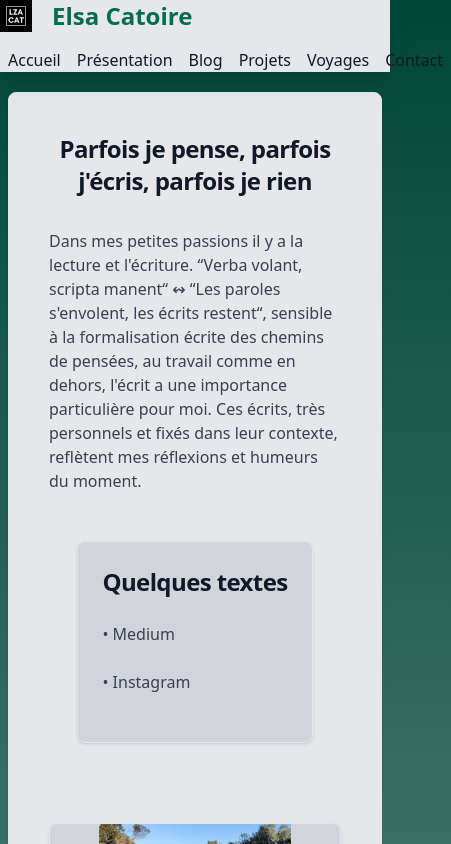
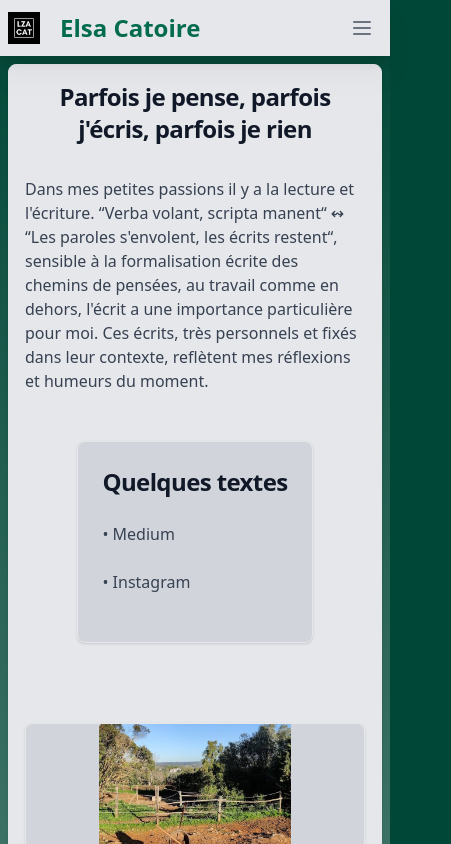
Before and after one commit to elsacatoire/blog-next, a Next.js app: page /posts in a window 390 px wide. Shown: the top 844 px of the page, 451 px wide, since content can reach past the window. Built offline with nearby package versions, Linux system fonts and the light colour scheme.

Commit message:
Refacto navbar responsivity + layout (#35)
* navbar is responsive

* fix layout

```diff
--- a/app/components/Navbar.tsx
+++ b/app/components/Navbar.tsx
@@ -1,5 +1,8 @@
+"use client";
+
 import Image from "next/image";
 import Link from "next/link";
+import { useState } from "react";
 
 const navbarItems = [
 	{ href: "/", label: "Accueil" },
@@ -11,9 +14,16 @@ const navbarItems = [
 ];
 
 export default function Navbar() {
+	const [isMenuOpen, setIsMenuOpen] = useState(false);
+
+	const toggleMenu = () => {
+		setIsMenuOpen((prev) => !prev);
+	};
+
 	return (
-		<nav className="bg-gray-200 border-gray-200 dark:bg-gray-900 md:p-2 sticky top-0 drop-shadow-xl z-10">
+		<nav className="bg-gray-200 border-gray-200 dark:bg-gray-900 p-2 sticky top-0 drop-shadow-xl z-10">
 			<div className="max-w-screen-xl flex flex-wrap items-center justify-between mx-auto md:p-4">
+				{/* Logo */}
 				<Link href="/" className="flex items-center">
 					<Image
 						src="/images/logo.png"
@@ -27,13 +37,56 @@ export default function Navbar() {
 					</span>
 				</Link>
 
-				<div className="w-full md:block md:w-auto" id="navbar-default">
-					<ul className="md:font-medium flex md:p-4 mt-4 rounded-lg bg-gray-200 flex-row md:space-x-8 md:mt-0 md:border-0 md:bg-gray-200 dark:bg-gray-800 md:dark:bg-gray-900 dark:border-gray-700">
+				{/* Mobile Menu Button */}
+				<button
+					type="button"
+					onClick={toggleMenu}
+					className="md:hidden inline-flex items-center p-2 w-10 h-10 text-gray-500 dark:text-white hover:text-green-700 hover:bg-gray-100 dark:hover:bg-gray-800 rounded-md focus:outline-none focus:ring-2 focus:ring-offset-2 focus:ring-green-700"
+				>
+					<span className="sr-only">Open main menu</span>
+					<svg
+						className={`w-6 h-6 ${isMenuOpen ? "hidden" : "block"}`}
+						fill="none"
+						stroke="currentColor"
+						viewBox="0 0 24 24"
+						xmlns="http://www.w3.org/2000/svg"
+					>
+						<title>Menu hamburger</title>
+						<path
+							strokeLinecap="round"
+							strokeLinejoin="round"
+							strokeWidth="2"
+							d="M4 6h16M4 12h16M4 18h16"
+						/>
+					</svg>
+					<svg
+						className={`w-6 h-6 ${isMenuOpen ? "block" : "hidden"}`}
+						fill="none"
+						stroke="currentColor"
+						viewBox="0 0 24 24"
+						xmlns="http://www.w3.org/2000/svg"
+					>
+						<title>Fermer le menu</title>
+						<path
+							strokeLinecap="round"
+							strokeLinejoin="round"
+							strokeWidth="2"
+							d="M6 18L18 6M6 6l12 12"
+						/>
+					</svg>
+				</button>
+				<div
+					className={`w-full md:block md:w-auto ${
+						isMenuOpen ? "block" : "hidden"
+					}`}
+				>
+					<ul className="font-medium flex flex-col p-4 mt-4 rounded-lg bg-gray-200 md:flex-row md:space-x-8 md:mt-0 md:border-0 md:bg-gray-200 dark:bg-gray-800 md:dark:bg-gray-900 dark:border-gray-700">
 						{navbarItems.map((item) => (
 							<li key={item.href}>
 								<Link
 									href={item.href}
-									className="block md:py-2 md:pl-3 px-2 text-gray-900 rounded hover:bg-gray-100 md:hover:bg-transparent md:border-0 md:hover:text-green-700 md:p-0 dark:text-white md:dark:hover:text-blue-500 dark:hover:bg-gray-700 dark:hover:text-white md:dark:hover:bg-transparent"
+									className="block py-2 pl-3 pr-4 text-gray-900 rounded hover:bg-gray-100 md:hover:bg-transparent md:border-0 md:hover:text-green-700 md:p-0 dark:text-white md:dark:hover:text-blue-500 dark:hover:bg-gray-700 dark:hover:text-white md:dark:hover:bg-transparent"
+									onClick={() => setIsMenuOpen(false)}
 								>
 									{item.label}
 								</Link>
--- a/app/contact/page.tsx
+++ b/app/contact/page.tsx
@@ -3,8 +3,7 @@ import Link from "next/link";
 
 export default function Contact() {
 	return (
-		<main>
-			<div className="text-base text-left block md:p-10 text-gray-900 bg-gray-200 border border-gray-200 rounded-lg shadow  dark:bg-gray-800 dark:border-gray-700 dark:hover:bg-gray-700">
+		<div className="">
 			<div className="flex flex-col-reverse md:flex-row md:space-x-8 items-start">
 				<div className="md:w-2/3 md:order-2 m-1 md:ml-5">
 					<h5 className="text-center md:px-10 md:mb-2 md:text-2xl font-bold tracking-tight text-gray-900 dark:text-white">
@@ -13,8 +12,8 @@ export default function Contact() {
 					</h5>
 					<h3 className="text-center text-green-700 md:px-20 md:mb-2 md:text-3l tracking-tight dark:text-white">
 						*Elsa is also available in English. I am used to live and work
-							abroad. Willing to move in another country and/or be remote for
-							the right project. So let&rsquo;s talk about your projetcts !
+						abroad. Willing to move in another country and/or be remote for the
+						right project. So let&rsquo;s talk about your projetcts !
 					</h3>
 					<br />
 					<p className="font-normal text-gray-700 dark:text-gray-400" />
@@ -136,6 +135,5 @@ export default function Contact() {
 				</div>
 			</div>
 		</div>
-		</main>
 	);
 }
--- a/app/layout.tsx
+++ b/app/layout.tsx
@@ -1,10 +1,7 @@
 import "./globals.css";
 import type { Metadata } from "next";
-import { Inter } from "next/font/google";
 import Footer from "./components/Footer";
 import Navbar from "./components/Navbar";
-
-const inter = Inter({ subsets: ["latin"] });
 
 export const metadata: Metadata = {
 	title: "Elsa Catoire",
@@ -20,8 +17,10 @@ export default function RootLayout({
 		<html lang="en">
 			<body className="bg-green-900 dark:bg-slate-700 text-gray-200">
 				<Navbar />
-				<main className="py-5 mx-2 md:px-5 md:py-5 md:mx-auto md:max-w-screen-lg">
-					{children}
+				<main className="p-2 md:px-5 md:py-5 md:mx-auto md:max-w-screen-lg">
+					<div className="p-4 md:p-10 text-gray-900 bg-gray-200 border border-gray-200 rounded-lg shadow dark:bg-gray-800 dark:border-gray-700 dark:hover:bg-gray-700">
+						{children}
+					</div>
 				</main>
 				<Footer />
 			</body>
--- a/app/page.tsx
+++ b/app/page.tsx
@@ -39,11 +39,11 @@ const othersCardContent = {
 
 export default function Home() {
 	return (
-		<div className="flex flex-col gap-4 text-left block pr-3 md:p-10 text-gray-900 bg-gray-200 border border-gray-200 rounded-lg shadow dark:bg-gray-800 dark:border-gray-700">
-			<h1 className="font-bold text-2xl text-green-700">
-				Elsa — Développeuse Fullstack/Frontend
+		<div className="flex flex-col gap-2">
+			<h1 className="font-bold text-xl md:text-2xl">
+				Elsa — Développeuse Fullstack / Frontend
 			</h1>
-			<div className="flex flex-col-reverse md:flex-row md:space-x-8 items-start">
+			<div className="flex flex-col-reverse gap-4 md:flex-row md:space-x-8 items-start">
 				<div className="flex flex-col gap-4 md:w-2/3 md:order-1">
 					<MarkdownLoader filePath="/content/hero.md" />
 					<CvPaths />
@@ -53,7 +53,7 @@ export default function Home() {
 					<MyProfilePic2 />
 				</div>
 			</div>
-			<div className="flex gap-6">
+			<div className="flex flex-col md:flex-row gap-6">
 				<div className="flex flex-col gap-6 flex-wrap justify-between">
 					{[frontendCardContent, backendCardContent, othersCardContent].map(
 						(content, index) => (
--- a/app/posts/page.tsx
+++ b/app/posts/page.tsx
@@ -3,8 +3,7 @@ import Posts from "../components/Posts";
 
 export default function PostsPage() {
 	return (
-		<main>
-			<div className="text-left block p-10 text-gray-900 bg-gray-200 border border-gray-200 rounded-lg shadow dark:bg-gray-800 dark:border-gray-700 dark:hover:bg-gray-700">
+		<div className="">
 			<div className="flex flex-col md:flex-row md:space-x-8 items-start">
 				<div className="md:w-2/3 md:order-1s mx-auto">
 					<h5 className="text-center mb-2 text-2xl font-bold tracking-tight text-gray-900 dark:text-white">
@@ -15,11 +14,11 @@ export default function PostsPage() {
 						<p className="font-normal text-base text-gray-700 dark:text-gray-400">
 							Dans mes petites passions il y a la lecture et l&apos;écriture.
 							&ldquo;Verba volant, scripta manent&ldquo; &#x21AD; &ldquo;Les
-								paroles s&apos;envolent, les écrits restent&ldquo;, sensible à
-								la formalisation écrite des chemins de pensées, au travail comme
-								en dehors, l&apos;écrit a une importance particulière pour moi.
-								Ces écrits, très personnels et fixés dans leur contexte,
-								reflètent mes réflexions et humeurs du moment.
+							paroles s&apos;envolent, les écrits restent&ldquo;, sensible à la
+							formalisation écrite des chemins de pensées, au travail comme en
+							dehors, l&apos;écrit a une importance particulière pour moi. Ces
+							écrits, très personnels et fixés dans leur contexte, reflètent mes
+							réflexions et humeurs du moment.
 						</p>
 						<p className="font-normal text-green-700 dark:text-gray-400">
 							<br />
@@ -60,6 +59,5 @@ export default function PostsPage() {
 				<Posts />
 			</div>
 		</div>
-		</main>
 	);
 }
--- a/app/presentation/page.tsx
+++ b/app/presentation/page.tsx
@@ -21,11 +21,10 @@ const diplomas = [
 
 export default function Présentation() {
 	return (
-		<main>
-			<div className="p-6 text-gray-900 bg-gray-200 border border-gray-200 rounded-lg shadow dark:bg-gray-800 dark:border-gray-700 dark:hover:bg-gray-700">
-				<div className="flex flex-wrap mt-5">
+		<div className="flex flex-col gap-2">
+			<div className="flex flex-wrap">
 				<div className="flex flex-col gap-4 md:w-2/3 md:order-1 md:pr-8 m-auto">
-						<h1 className="mb-2 text-2xl font-bold tracking-tight text-gray-900 dark:text-white">
+					<h1 className="mb-2 text-xl md:text-2xl font-bold tracking-tight text-gray-900 dark:text-white">
 						En savoir un petit peu plus sur moi
 					</h1>
 					<div>
@@ -46,6 +45,5 @@ export default function Présentation() {
 				</div>
 			</div>
 		</div>
-		</main>
 	);
 }
--- a/app/projets/page.tsx
+++ b/app/projets/page.tsx
@@ -4,8 +4,7 @@ import ProjectPosts from "../components/ProjectPosts";
 
 export default function Projects() {
 	return (
-		<main>
-			<div className="text-left block p-10 text-gray-900 bg-gray-200 border border-gray-200 rounded-lg shadow  dark:bg-gray-800 dark:border-gray-700 dark:hover:bg-gray-700">
+		<div className="">
 			<div className="flex flex-col-reverse md:flex-row md:space-x-8 items-start">
 				<div className="md:w-2/3 md:order-1 ml-5">
 					<h5 className="text-center mb-2 text-2xl font-bold tracking-tight text-gray-900 dark:text-white">
@@ -14,18 +13,17 @@ export default function Projects() {
 					<br />
 					<section className="text-left">
 						<p className="font-normal text-gray-700 dark:text-gray-400">
-								J&apos;apprends à coder tous les jours par une pratique
-								constante en école et sur mon temps libre. Chez Ada, encadré.e.s
-								par des dévs professionnels nous apprenons en itérations de deux
-								semaines : notions plus théoriques et travail de groupe. Nous
-								sommes incités à apprendre ensemble dans un esprit sain,
-								favorisant l&apos;entraide et la transmission plutôt que la
-								compétition.
+							J&apos;apprends à coder tous les jours par une pratique constante
+							en école et sur mon temps libre. Chez Ada, encadré.e.s par des
+							dévs professionnels nous apprenons en itérations de deux semaines
+							: notions plus théoriques et travail de groupe. Nous sommes
+							incités à apprendre ensemble dans un esprit sain, favorisant
+							l&apos;entraide et la transmission plutôt que la compétition.
 						</p>
 						<p className="font-normal text-gray-700 dark:text-gray-400">
 							Sur mon temps libre, je profite de repasser sur les technologies
-								qui m&apos;intriguent le plus, ou qui m&apos;amusent (comme
-								coder un Snake avec P5js).
+							qui m&apos;intriguent le plus, ou qui m&apos;amusent (comme coder
+							un Snake avec P5js).
 						</p>
 						<p className="font-normal text-green-700 dark:text-gray-400">
 							<br />
@@ -68,6 +66,5 @@ export default function Projects() {
 				<ProjectPosts />
 			</div>
 		</div>
-		</main>
 	);
 }
--- a/app/voyages/page.tsx
+++ b/app/voyages/page.tsx
@@ -5,7 +5,7 @@ import Gallery from "../components/Gallery";
 export default function Voyages() {
 	return (
 		<main>
-			<div className="text-base text-left block p-10 text-gray-900 bg-gray-200 border border-gray-200 rounded-lg shadow  dark:bg-gray-800 dark:border-gray-700 dark:hover:bg-gray-700">
+			<div className="">
 				<div className="flex flex-col-reverse md:flex-row md:space-x-8 items-start">
 					<div className="md:mt-5 md:w-1/3 md:order-1 ml-5">
 						<h5 className="text-center mb-2 text-2xl font-bold tracking-tight text-gray-900 dark:text-white">
```
Lines whose indentation alone changed are shown as unchanged.
